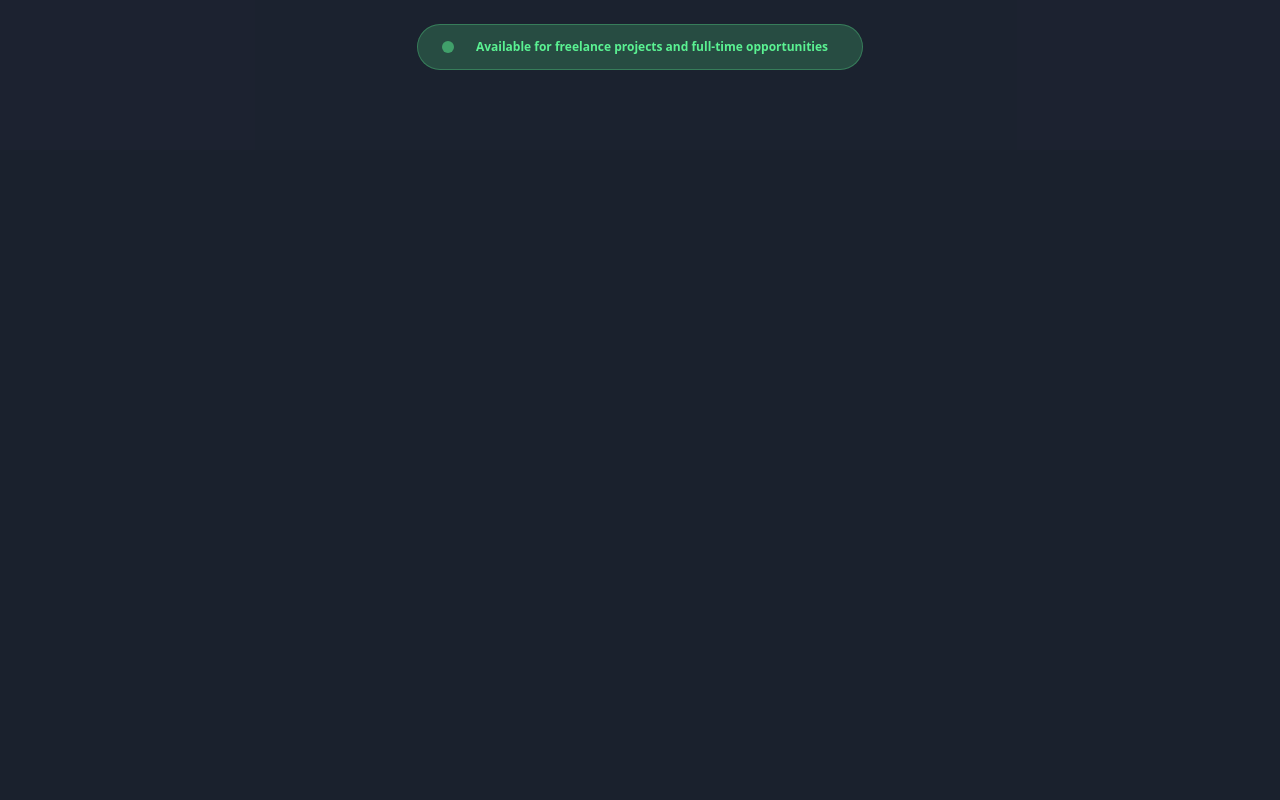
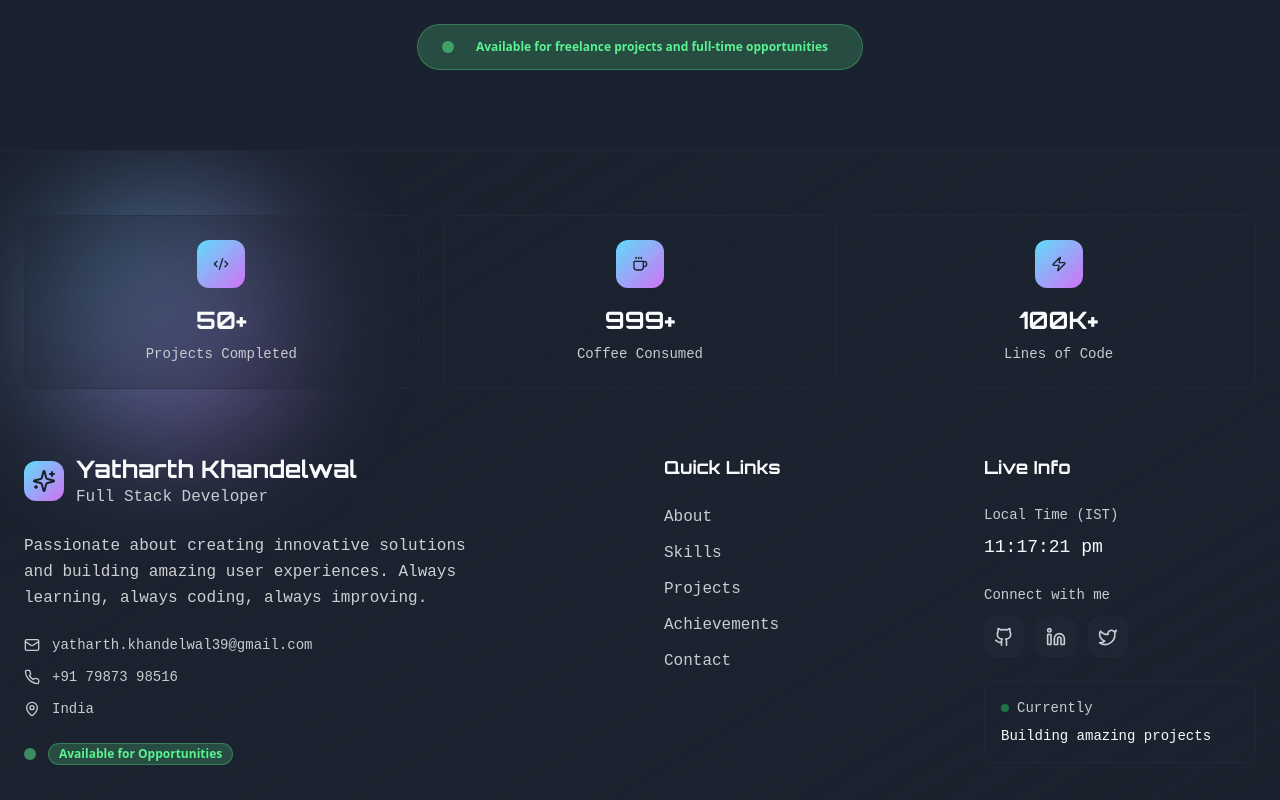
Before and after one commit to Heyykrishnna/spectrum-skill-hub, a React (Vite) app: page / in a window 1280 px wide. Shown: the part 11200-12000 px from the top of the page. Before the commit the page ends 11350 px from the top, so only its background shows below. Built offline with nearby package versions, Linux system fonts and the light colour scheme; a web font is replaced by a local one.

Commit message:
Add footer section
Added a new footer section with dynamic and aesthetic touches, including social media links and copyright information.

```diff
--- /dev/null
+++ b/src/components/Footer.tsx
@@ -0,0 +1,258 @@
+import { useState, useEffect } from "react";
+import { Card } from "@/components/ui/card";
+import { Button } from "@/components/ui/button";
+import { Badge } from "@/components/ui/badge";
+import {
+  Heart,
+  Mail,
+  Phone,
+  MapPin,
+  Github,
+  Linkedin,
+  Twitter,
+  ArrowUp,
+  Code2,
+  Coffee,
+  Sparkles,
+  Zap
+} from "lucide-react";
+
+const Footer = () => {
+  const [currentTime, setCurrentTime] = useState(new Date());
+  const [isVisible, setIsVisible] = useState(false);
+
+  useEffect(() => {
+    const timer = setInterval(() => {
+      setCurrentTime(new Date());
+    }, 1000);
+
+    const handleScroll = () => {
+      const scrollTop = window.pageYOffset;
+      setIsVisible(scrollTop > 300);
+    };
+
+    window.addEventListener('scroll', handleScroll);
+    return () => {
+      clearInterval(timer);
+      window.removeEventListener('scroll', handleScroll);
+    };
+  }, []);
+
+  const scrollToTop = () => {
+    window.scrollTo({
+      top: 0,
+      behavior: 'smooth'
+    });
+  };
+
+  const socialLinks = [
+    {
+      icon: <Github className="w-5 h-5" />,
+      href: "https://github.com/Heyykrishnna",
+      label: "GitHub",
+      color: "hover:text-purple-400"
+    },
+    {
+      icon: <Linkedin className="w-5 h-5" />,
+      href: "https://www.linkedin.com/in/yatharth-khandelwal-krishna/",
+      label: "LinkedIn",
+      color: "hover:text-blue-400"
+    },
+    {
+      icon: <Twitter className="w-5 h-5" />,
+      href: "https://x.com/hey_krishnna",
+      label: "Twitter",
+      color: "hover:text-cyan-400"
+    }
+  ];
+
+  const quickLinks = [
+    { name: "About", href: "#about" },
+    { name: "Skills", href: "#skills" },
+    { name: "Projects", href: "#projects" },
+    { name: "Achievements", href: "#achievements" },
+    { name: "Contact", href: "#contact" }
+  ];
+
+  const stats = [
+    { label: "Projects Completed", value: "50+", icon: <Code2 className="w-4 h-4" /> },
+    { label: "Coffee Consumed", value: "999+", icon: <Coffee className="w-4 h-4" /> },
+    { label: "Lines of Code", value: "100K+", icon: <Zap className="w-4 h-4" /> }
+  ];
+
+  return (
+    <footer className="relative bg-gradient-to-br from-background via-secondary/20 to-background border-t border-border/50">
+      {/* Floating Back to Top Button */}
+      <Button
+        onClick={scrollToTop}
+        size="icon"
+        className={`fixed bottom-8 right-8 z-50 rounded-full bg-gradient-primary hover:shadow-glow-primary transition-all duration-300 transform ${
+          isVisible ? 'translate-y-0 opacity-100' : 'translate-y-16 opacity-0'
+        }`}
+      >
+        <ArrowUp className="w-5 h-5" />
+      </Button>
+
+      {/* Decorative Elements */}
+      <div className="absolute inset-0 overflow-hidden pointer-events-none">
+        <div className="absolute top-10 left-10 w-64 h-64 bg-gradient-primary opacity-5 rounded-full blur-3xl animate-pulse"></div>
+        <div className="absolute bottom-10 right-10 w-48 h-48 bg-gradient-secondary opacity-5 rounded-full blur-2xl animate-pulse delay-1000"></div>
+      </div>
+
+      <div className="relative max-w-7xl mx-auto px-6 py-16">
+        {/* Stats Section */}
+        <div className="grid grid-cols-1 md:grid-cols-3 gap-6 mb-16">
+          {stats.map((stat, index) => (
+            <Card key={index} className="bg-card/30 border border-border/50 hover:border-primary/30 transition-all duration-300 group">
+              <div className="p-6 text-center">
+                <div className="w-12 h-12 mx-auto mb-4 rounded-lg bg-gradient-primary flex items-center justify-center text-primary-foreground group-hover:scale-110 transition-transform duration-300">
+                  {stat.icon}
+                </div>
+                <div className="text-2xl font-bold text-foreground mb-2 font-orbitron">
+                  {stat.value}
+                </div>
+                <div className="text-sm text-muted-foreground font-mono">
+                  {stat.label}
+                </div>
+              </div>
+            </Card>
+          ))}
+        </div>
+
+        {/* Main Footer Content */}
+        <div className="grid grid-cols-1 lg:grid-cols-4 gap-12 mb-12">
+          {/* Brand Section */}
+          <div className="lg:col-span-2 space-y-6">
+            <div className="flex items-center gap-3">
+              <div className="w-10 h-10 rounded-lg bg-gradient-primary flex items-center justify-center">
+                <Sparkles className="w-6 h-6 text-primary-foreground" />
+              </div>
+              <div>
+                <h3 className="font-orbitron text-2xl font-bold text-foreground">
+                  Yatharth Khandelwal
+                </h3>
+                <p className="text-muted-foreground font-mono">Full Stack Developer</p>
+              </div>
+            </div>
+
+            <p className="text-foreground/80 leading-relaxed max-w-md font-mono">
+              Passionate about creating innovative solutions and building amazing user experiences.
+              Always learning, always coding, always improving.
+            </p>
+
+            {/* Contact Info */}
+            <div className="space-y-3">
+              <div className="flex items-center gap-3 text-muted-foreground hover:text-foreground transition-colors">
+                <Mail className="w-4 h-4" />
+                <span className="font-mono text-sm">yatharth.khandelwal39@gmail.com</span>
+              </div>
+              <div className="flex items-center gap-3 text-muted-foreground hover:text-foreground transition-colors">
+                <Phone className="w-4 h-4" />
+                <span className="font-mono text-sm">+91 79873 98516</span>
+              </div>
+              <div className="flex items-center gap-3 text-muted-foreground hover:text-foreground transition-colors">
+                <MapPin className="w-4 h-4" />
+                <span className="font-mono text-sm">India</span>
+              </div>
+            </div>
+
+            {/* Current Status */}
+            <div className="flex items-center gap-3">
+              <div className="w-3 h-3 rounded-full bg-success animate-pulse"></div>
+              <Badge variant="secondary" className="bg-success/20 border-success/30 text-success">
+                Available for Opportunities
+              </Badge>
+            </div>
+          </div>
+
+          {/* Quick Links */}
+          <div className="space-y-6">
+            <h4 className="font-orbitron text-lg font-semibold text-foreground">
+              Quick Links
+            </h4>
+            <nav className="space-y-3">
+              {quickLinks.map((link, index) => (
+                <a
+                  key={index}
+                  href={link.href}
+                  className="block text-muted-foreground hover:text-primary transition-colors duration-300 font-mono story-link"
+                >
+                  {link.name}
+                </a>
+              ))}
+            </nav>
+          </div>
+
+          {/* Live Info */}
+          <div className="space-y-6">
+            <h4 className="font-orbitron text-lg font-semibold text-foreground">
+              Live Info
+            </h4>
+
+            {/* Local Time */}
+            <div className="space-y-2">
+              <p className="text-sm text-muted-foreground font-mono">Local Time (IST)</p>
+              <div className="text-lg font-mono text-foreground">
+                {currentTime.toLocaleTimeString('en-IN', {
+                  timeZone: 'Asia/Kolkata',
+                  hour12: true
+                })}
+              </div>
+            </div>
+
+            {/* Social Links */}
+            <div className="space-y-3">
+              <p className="text-sm text-muted-foreground font-mono">Connect with me</p>
+              <div className="flex gap-3">
+                {socialLinks.map((social, index) => (
+                  <a
+                    key={index}
+                    href={social.href}
+                    target="_blank"
+                    rel="noopener noreferrer"
+                    className={`w-10 h-10 rounded-lg bg-secondary/50 hover:bg-secondary/80 border border-border/50 flex items-center justify-center text-muted-foreground ${social.color} transition-all duration-300 hover:scale-110 hover:border-primary/50`}
+                    aria-label={social.label}
+                  >
+                    {social.icon}
+                  </a>
+                ))}
+              </div>
+            </div>
+
+            {/* Status Indicator */}
+            <div className="p-4 rounded-lg bg-card/30 border border-border/50">
+              <div className="flex items-center gap-2 mb-2">
+                <div className="w-2 h-2 rounded-full bg-green-500 animate-pulse"></div>
+                <span className="text-sm font-mono text-muted-foreground">Currently</span>
+              </div>
+              <p className="text-sm text-foreground font-mono">Building amazing projects</p>
+            </div>
+          </div>
+        </div>
+
+        {/* Bottom Bar */}
+        <div className="border-t border-border/50 pt-8">
+          <div className="flex flex-col md:flex-row justify-between items-center gap-4">
+            <div className="flex items-center gap-2 text-muted-foreground text-sm font-mono">
+              <span>Made with</span>
+              <Heart className="w-4 h-4 text-red-500 animate-pulse" />
+              <span>by Yatharth Khandelwal</span>
+            </div>
+
+            <div className="flex items-center gap-4 text-muted-foreground text-sm font-mono">
+              <span>© {new Date().getFullYear()}</span>
+              <span>•</span>
+              <span>All rights reserved</span>
+              <span>•</span>
+              <Badge variant="outline" className="border-primary/30 text-primary text-xs">
+                v2.0
+              </Badge>
+            </div>
+          </div>
+        </div>
+      </div>
+    </footer>
+  );
+};
+
+export default Footer;
--- a/src/pages/Index.tsx
+++ b/src/pages/Index.tsx
@@ -7,6 +7,7 @@ import CodingProfiles from "@/components/CodingProfiles";
 import Achievements from "@/components/Achievements";
 import Certificates from "@/components/Certificates";
 import Contact from "@/components/Contact";
+import Footer from "@/components/Footer";
 
 const Index = () => {
   return (
@@ -20,6 +21,7 @@ const Index = () => {
       <Achievements />
       <Certificates />
       <Contact />
+      <Footer />
     </div>
   );
 };
```
